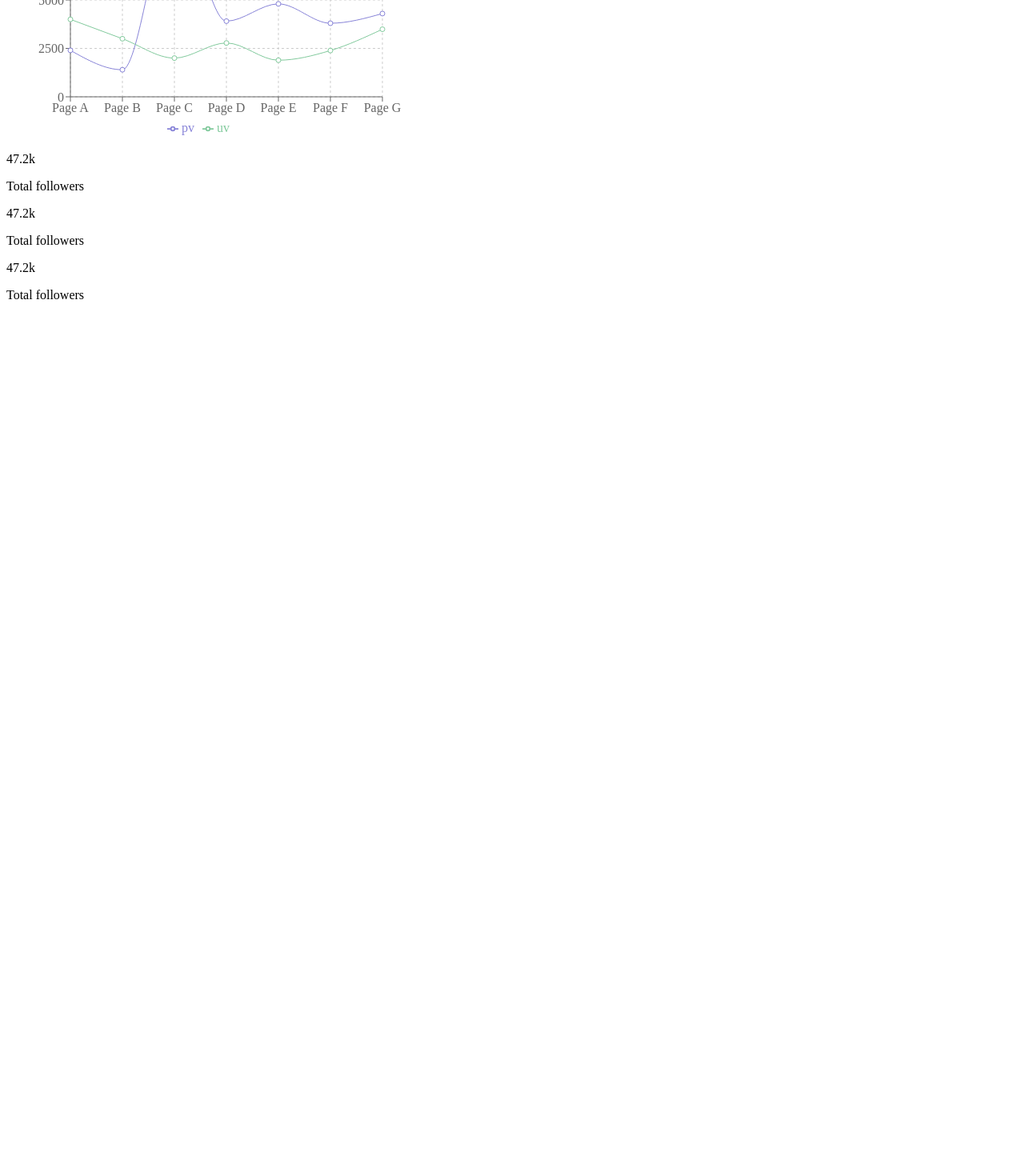
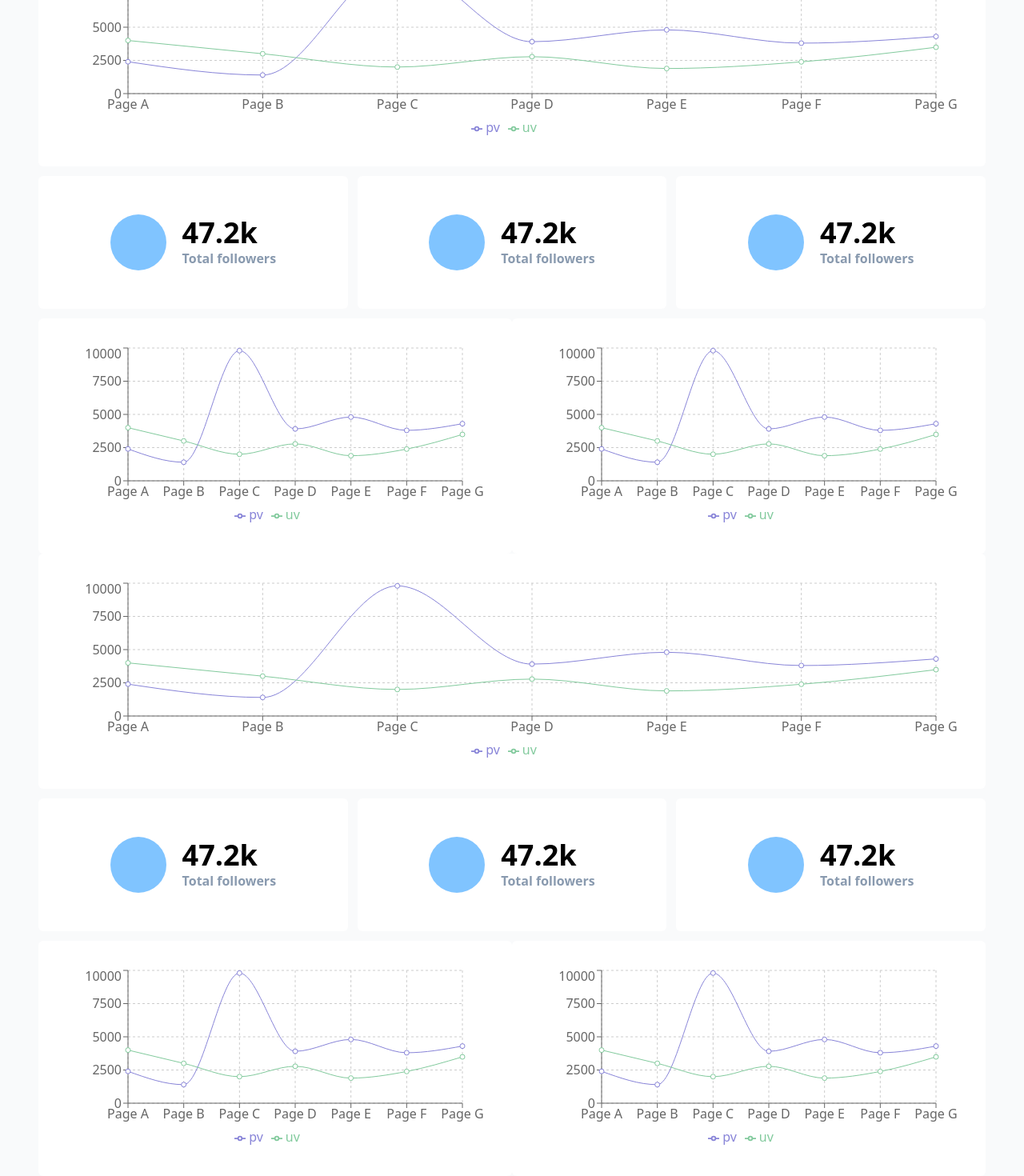
Before and after one commit to ZekLouis/pdf-laravel-nextjs, a Next.js app in the folder nextjs/: page /printflex in a window 1280 px wide. Shown: the part 134-1604 px from the top of the page at 80% size. Before the commit the page ends 800 px from the top, so only its background shows below. Built offline with nearby package versions, Linux system fonts and the light colour scheme.

Commit message:
add break after

```diff
--- a/nextjs/pages/_app.js
+++ b/nextjs/pages/_app.js
@@ -1,8 +1,8 @@
-import 'tailwindcss/tailwind.css';
+import '../src/styles.css';
 
 function MyApp({ Component, pageProps }) {
     return (
-        <div className="flex items-center h-screen justify-center p-12 bg-icoGray-100">
+        <div className="flex items-center min-h-screen justify-center p-12 bg-icoGray-100">
             <Component {...pageProps} />
         </div>
     );
--- a/nextjs/pages/printflex.jsx
+++ b/nextjs/pages/printflex.jsx
@@ -3,12 +3,26 @@ import KPI from '../src/KPI';
 
 export default function PrintFlex() {
     return (
-        <div className="flex items-center flex-wrap space-y-3">
-            <Chart className="w-full" />
-            <div className="w-full flex items-center space-x-3">
-                <KPI className="w-1/3" />
-                <KPI className="w-1/3" />
-                <KPI className="w-1/3" />
+        <div className="flex flex-col">
+            <div className="flex items-center flex-wrap space-y-3 break-after">
+                <Chart className="w-full" />
+                <div className="w-full flex items-center space-x-3">
+                    <KPI className="w-1/3" />
+                    <KPI className="w-1/3" />
+                    <KPI className="w-1/3" />
+                </div>
+                <Chart className="w-1/2" />
+                <Chart className="w-1/2" />
+            </div>
+            <div className="flex items-center flex-wrap space-y-3 break-after">
+                <Chart className="w-full" />
+                <div className="w-full flex items-center space-x-3">
+                    <KPI className="w-1/3" />
+                    <KPI className="w-1/3" />
+                    <KPI className="w-1/3" />
+                </div>
+                <Chart className="w-1/2" />
+                <Chart className="w-1/2" />
             </div>
         </div>
     );
--- a/nextjs/pages/printgrid.jsx
+++ b/nextjs/pages/printgrid.jsx
@@ -3,11 +3,19 @@ import KPI from '../src/KPI';
 
 export default function PrintGrid() {
     return (
-        <div className="w-full grid grid-cols-12 gap-y-8 lg:gap-y-12 gap-x-2 xl:gap-x-m 2xl:gap-x-5">
-            <Chart className="col-span-full" />
-            <KPI className="col-span-full sm:col-span-6 lg:col-span-4" />
-            <KPI className="col-span-full sm:col-span-6 lg:col-span-4" />
-            <KPI className="col-span-full sm:col-span-6 lg:col-span-4" />
+        <div className="flex flex-col w-full">
+            <div className="w-full grid grid-cols-12 gap-y-8 lg:gap-y-12 gap-x-2 xl:gap-x-m 2xl:gap-x-5 break-after">
+                <Chart className="col-span-full" />
+                <KPI className="col-span-full sm:col-span-6 lg:col-span-4" />
+                <KPI className="col-span-full sm:col-span-6 lg:col-span-4" />
+                <KPI className="col-span-full sm:col-span-6 lg:col-span-4" />
+            </div>
+            <div className="w-full grid grid-cols-12 gap-y-8 lg:gap-y-12 gap-x-2 xl:gap-x-m 2xl:gap-x-5 break-after">
+                <Chart className="col-span-full" />
+                <KPI className="col-span-full sm:col-span-6 lg:col-span-4" />
+                <KPI className="col-span-full sm:col-span-6 lg:col-span-4" />
+                <KPI className="col-span-full sm:col-span-6 lg:col-span-4" />
+            </div>
         </div>
     );
 }
--- a/nextjs/pages/printtable.jsx
+++ b/nextjs/pages/printtable.jsx
@@ -10,7 +10,24 @@ export default function PrintTable() {
                         <Chart className="w-full" />
                     </td>
                 </tr>
-                <tr class="bg-emerald-200">
+                <tr class="break-after">
+                    <td className="p-4">
+                        <KPI />
+                    </td>
+                    <td className="p-4">
+                        <KPI />
+                    </td>
+                    <td className="p-4">
+                        <KPI />
+                    </td>
+                </tr>
+
+                <tr>
+                    <td colSpan={3} className="w-full p-4">
+                        <Chart className="w-full" />
+                    </td>
+                </tr>
+                <tr class="break-after">
                     <td className="p-4">
                         <KPI />
                     </td>
--- a/nextjs/src/Chart.jsx
+++ b/nextjs/src/Chart.jsx
@@ -1,5 +1,15 @@
 import clsx from 'clsx';
-import { LineChart, Line, XAxis, YAxis, CartesianGrid, Tooltip, Legend } from 'recharts';
+import {
+    LineChart,
+    Line,
+    XAxis,
+    YAxis,
+    CartesianGrid,
+    Tooltip,
+    Legend,
+    ResponsiveContainer
+} from 'recharts';
+
 const data = [
     {
         name: 'Page A',
@@ -47,7 +57,8 @@ const data = [
 
 const Chart = ({ className }) => {
     return (
-        <div className={clsx(className, 'p-12 bg-white rounded-md')}>
+        <div className={clsx(className, 'p-8 bg-white rounded-md')}>
+            <ResponsiveContainer height={230}>
                 <LineChart
                     width={500}
                     height={300}
@@ -63,9 +74,10 @@ const Chart = ({ className }) => {
                     <YAxis />
                     <Tooltip />
                     <Legend />
-                <Line type="monotone" dataKey="pv" stroke="#8884d8" activeDot={{ r: 8 }} isAnimationActive={false} />
-                <Line type="monotone" dataKey="uv" stroke="#82ca9d" isAnimationActive={false} />
+                    <Line type="monotone" dataKey="pv" stroke="#8884d8" activeDot={{ r: 8 }} />
+                    <Line type="monotone" dataKey="uv" stroke="#82ca9d" />
                 </LineChart>
+            </ResponsiveContainer>
         </div>
     );
 };
--- /dev/null
+++ b/nextjs/src/styles.css
@@ -0,0 +1,10 @@
+@tailwind base;
+@tailwind components;
+@tailwind utilities;
+
+@layer utilities {
+    .break-after {
+        break-after: always;
+        page-break-after: always;
+    }
+}
```
Lines whose indentation alone changed are shown as unchanged.
